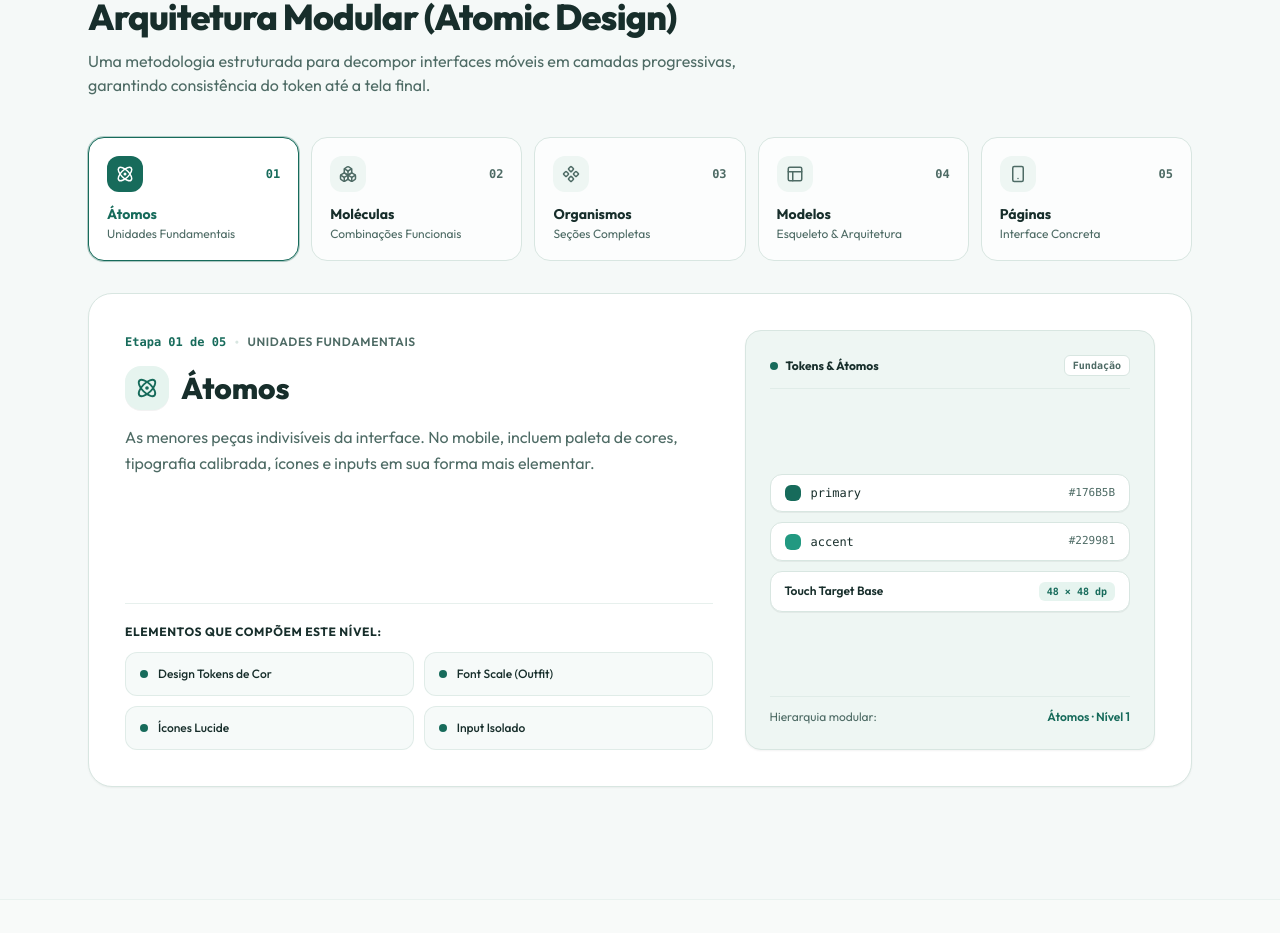
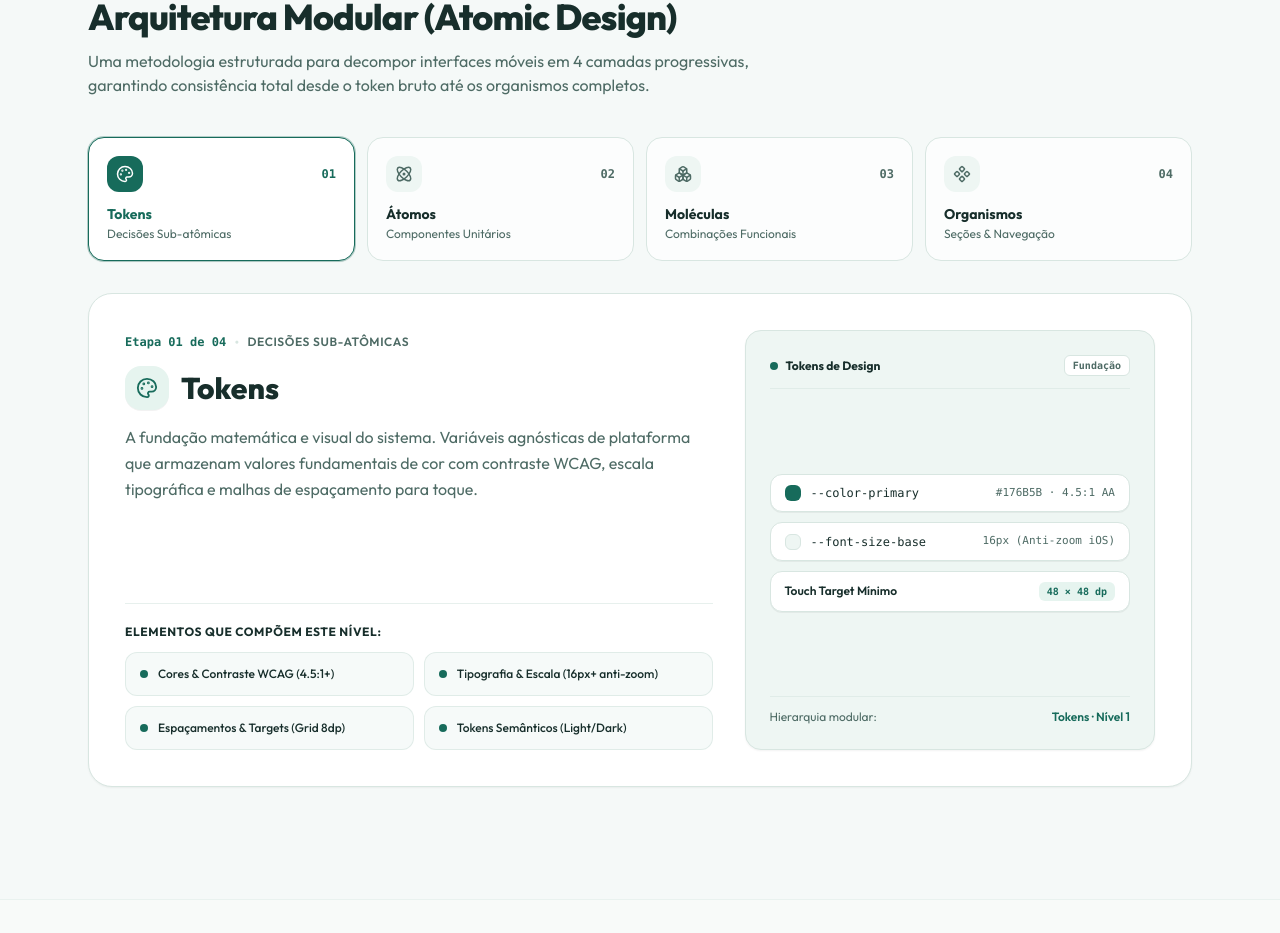
Before and after one commit to whoisnathaliamelo/hapto, a Next.js app: page /fundamentals in a window 1280 px wide. Shown: the part 2243-3176 px from the top of the page. Built offline with nearby package versions, Linux system fonts and the light colour scheme.

Commit message:
Refactor: Ajuste na divisão atomic design

```diff
--- a/components/fundamentals/atomic-architecture.tsx
+++ b/components/fundamentals/atomic-architecture.tsx
@@ -1,7 +1,7 @@
 "use client";
 
 import { useState } from "react";
-import { Atom, Boxes, Component, Layout, Smartphone } from "lucide-react";
+import { Palette, Atom, Boxes, Component } from "lucide-react";
 import { Reveal } from "@/components/reveal";
 
 export function AtomicArchitecture() {
@@ -11,71 +11,77 @@ export function AtomicArchitecture() {
     {
       step: 1,
       number: "01",
-      icon: Atom,
-      name: "Átomos",
-      tagline: "Unidades Fundamentais",
+      icon: Palette,
+      name: "Tokens",
+      tagline: "Decisões Sub-atômicas",
       description:
-        "As menores peças indivisíveis da interface. No mobile, incluem paleta de cores, tipografia calibrada, ícones e inputs em sua forma mais elementar.",
-      items: ["Design Tokens de Cor", "Font Scale (Outfit)", "Ícones Lucide", "Input Isolado"],
+        "A fundação matemática e visual do sistema. Variáveis agnósticas de plataforma que armazenam valores fundamentais de cor com contraste WCAG, escala tipográfica e malhas de espaçamento para toque.",
+      items: [
+        "Cores & Contraste WCAG (4.5:1+)",
+        "Tipografia & Escala (16px+ anti-zoom)",
+        "Espaçamentos & Targets (Grid 8dp)",
+        "Tokens Semânticos (Light/Dark)",
+      ],
       preview: {
-        title: "Tokens & Átomos",
+        title: "Tokens de Design",
         badge: "Fundação",
       },
     },
     {
       step: 2,
       number: "02",
-      icon: Boxes,
-      name: "Moléculas",
-      tagline: "Combinações Funcionais",
+      icon: Atom,
+      name: "Átomos",
+      tagline: "Componentes Unitários",
       description:
-        "Agrupamentos simples de átomos que passam a operar como uma unidade com propósito específico para o usuário.",
-      items: ["Label de Campo", "Input com Altura 48dp", "Botão de Limpeza com Ícone", "Helper Text"],
+        "Os menores blocos de interface interativa no DOM. Elementos funcionais puros estilizados pelos tokens, calibrados para assegurar alvos de toque generosos e estados táteis claros.",
+      items: [
+        "Botões (Normal, Secundário, FAB)",
+        "Inputs de Texto (Altura 48dp+)",
+        "Switches e Checkboxes",
+        "Ícones Ergonômicos com Padding",
+      ],
       preview: {
-        title: "Molécula de Formulário",
+        title: "Átomos Interativos",
         badge: "Unidade",
       },
     },
     {
       step: 3,
       number: "03",
-      icon: Component,
-      name: "Organismos",
-      tagline: "Seções Completas",
+      icon: Boxes,
+      name: "Moléculas",
+      tagline: "Combinações Funcionais",
       description:
-        "Componentes mais complexos que combinam moléculas e átomos para formar uma seção autônoma e reconhecível da interface.",
-      items: ["Bottom Navigation Bar", "Cabeçalho de Aplicação", "Card com Ações e Badges", "Barra de Busca"],
+        "Agrupamentos de átomos trabalhando em conjunto com um propósito funcional específico. Resolvem tarefas imediatas como busca, filtragem e entrada de dados sem sobrecarregar o usuário.",
+      items: [
+        "Barra de Busca com Botão Limpar",
+        "Cards Informativos Táteis",
+        "Campos com Label & Helper Text",
+        "Controles Segmentados & Chips",
+      ],
       preview: {
-        title: "Organismo de Navegação",
-        badge: "Seção",
+        title: "Moléculas Compostas",
+        badge: "Função",
       },
     },
     {
       step: 4,
       number: "04",
-      icon: Layout,
-      name: "Modelos",
-      tagline: "Esqueleto & Arquitetura",
+      icon: Component,
+      name: "Organismos",
+      tagline: "Seções & Navegação",
       description:
-        "A estrutura de layout em nível de wireframe. Define a distribuição espacial, o grid de 8dp e as zonas de alcance sem os dados definitivos.",
-      items: ["Grid Mobile de 8dp", "Zonas do Polegar Marcadas", "Esqueleto de Cards", "Hierarquia de Rolagem"],
+        "Estruturas completas e autônomas da interface formadas pela combinação de moléculas e átomos. Gerenciam os fluxos essenciais de navegação e feedback móvel na zona do polegar.",
+      items: [
+        "Bottom Navigation (Zona Natural)",
+        "Top App Bar com Ações",
+        "Alertas e Snackbars Táteis",
+        "Modais e Bottom Sheets",
+      ],
       preview: {
-        title: "Template Estrutural",
-        badge: "Layout",
-      },
-    },
-    {
-      step: 5,
-      number: "05",
-      icon: Smartphone,
-      name: "Páginas",
-      tagline: "Interface Concreta",
-      description:
-        "O produto final entregue ao usuário, com conteúdo dinâmico, estados de feedback tátil e interações reais prontas para produção.",
-      items: ["Dados Reais Preenchidos", "Micro-interações Ativas", "Acessibilidade Validada", "Feedback Háptico/Tátil"],
-      preview: {
-        title: "Tela em Produção",
-        badge: "Final",
+        title: "Organismo de Interface",
+        badge: "Seção",
       },
     },
   ];
@@ -95,13 +101,13 @@ export function AtomicArchitecture() {
               Arquitetura Modular (Atomic Design)
             </h2>
             <p className="mt-3 text-base text-muted">
-              Uma metodologia estruturada para decompor interfaces móveis em camadas progressivas, garantindo consistência do token até a tela final.
+              Uma metodologia estruturada para decompor interfaces móveis em 4 camadas progressivas, garantindo consistência total desde o token bruto até os organismos completos.
             </p>
           </div>
         </Reveal>
 
         <Reveal delay={0.15} className="mt-10">
-          <div className="grid grid-cols-2 gap-3 sm:grid-cols-3 lg:grid-cols-5 items-stretch">
+          <div className="grid grid-cols-2 gap-3 sm:grid-cols-4 items-stretch">
             {steps.map((item) => {
               const Icon = item.icon;
               const isActive = activeStep === item.step;
@@ -149,7 +155,7 @@ export function AtomicArchitecture() {
                 <div>
                   <div className="flex items-center gap-2">
                     <span className="font-mono text-xs font-bold text-primary">
-                      Etapa {current.number} de 05
+                      Etapa {current.number} de 04
                     </span>
                     <span className="text-line">•</span>
                     <span className="text-xs font-semibold uppercase tracking-wider text-muted">
@@ -211,77 +217,87 @@ export function AtomicArchitecture() {
                         <div className="flex items-center justify-between rounded-xl border border-line bg-surface px-3.5 py-2.5 shadow-2xs">
                           <div className="flex items-center gap-2.5">
                             <span className="size-4 rounded-md bg-primary" />
-                            <span className="text-xs font-mono font-medium text-ink">primary</span>
+                            <span className="text-xs font-mono font-medium text-ink">--color-primary</span>
                           </div>
-                          <span className="font-mono text-[11px] text-muted">#176B5B</span>
+                          <span className="font-mono text-[11px] text-muted">#176B5B · 4.5:1 AA</span>
                         </div>
                         <div className="flex items-center justify-between rounded-xl border border-line bg-surface px-3.5 py-2.5 shadow-2xs">
                           <div className="flex items-center gap-2.5">
-                            <span className="size-4 rounded-md bg-accent" />
-                            <span className="text-xs font-mono font-medium text-ink">accent</span>
+                            <span className="size-4 rounded-md bg-surface-raised border border-line" />
+                            <span className="text-xs font-mono font-medium text-ink">--font-size-base</span>
                           </div>
-                          <span className="font-mono text-[11px] text-muted">#229981</span>
+                          <span className="font-mono text-[11px] text-muted">16px (Anti-zoom iOS)</span>
                         </div>
                         <div className="flex items-center justify-between rounded-xl border border-line bg-surface px-3.5 py-2.5 shadow-2xs">
-                          <span className="text-xs font-semibold text-ink">Touch Target Base</span>
+                          <span className="text-xs font-semibold text-ink">Touch Target Mínimo</span>
                           <span className="rounded-md bg-primary-light px-2 py-0.5 text-[10px] font-bold text-primary font-mono">48 × 48 dp</span>
                         </div>
                       </div>
                     )}
 
                     {current.step === 2 && (
-                      <div className="w-full space-y-2">
-                        <label className="text-xs font-semibold text-ink">E-mail Corporativo</label>
-                        <div className="flex h-12 items-center justify-between rounded-xl border border-line bg-surface px-3.5 shadow-2xs">
-                          <span className="text-xs text-ink font-medium">usuario@empresa.com</span>
-                          <span className="rounded-md bg-surface-raised px-2 py-1 text-[10px] font-mono text-muted">
-                            Clear
+                      <div className="w-full space-y-3">
+                        <div className="flex items-center justify-between rounded-xl border border-line bg-surface p-3 shadow-2xs">
+                          <div className="flex flex-col">
+                            <span className="text-xs font-bold text-ink">Botão Primário</span>
+                            <span className="text-[10px] text-muted">Touch target 48dp</span>
+                          </div>
+                          <span className="inline-flex h-10 items-center justify-center px-4 rounded-xl bg-primary text-xs font-bold text-on-primary shadow-xs">
+                            Ação
                           </span>
                         </div>
-                        <span className="text-[11px] text-muted block">Rótulo + Campo tátil (48dp) + Ação combinados</span>
+                        <div className="flex items-center justify-between rounded-xl border border-line bg-surface p-3 shadow-2xs">
+                          <div className="flex flex-col">
+                            <span className="text-xs font-bold text-ink">Switch Ergonômico</span>
+                            <span className="text-[10px] text-muted">Alternância tátil</span>
+                          </div>
+                          <div className="relative inline-flex h-6 w-11 items-center rounded-full bg-primary p-0.5">
+                            <div className="size-5 rounded-full bg-surface shadow-xs translate-x-5 transition-transform" />
+                          </div>
+                        </div>
                       </div>
                     )}
 
                     {current.step === 3 && (
-                      <div className="w-full rounded-2xl border border-line bg-surface p-4 shadow-xs">
-                        <div className="flex items-center justify-between pb-3 border-b border-line/40">
-                          <span className="text-xs font-bold text-ink">Bottom Navigation</span>
-                          <span className="text-[10px] font-mono text-primary font-bold">h-16 (64dp)</span>
+                      <div className="w-full space-y-2.5">
+                        <div className="rounded-xl border border-line bg-surface p-3 shadow-2xs space-y-1.5">
+                          <div className="text-[11px] font-bold text-ink flex items-center justify-between">
+                            <span>Barra de Busca</span>
+                            <span className="text-[10px] font-mono text-primary font-semibold">Ícone + Input + Ação</span>
+                          </div>
+                          <div className="flex h-11 items-center justify-between rounded-lg border border-line bg-surface-raised px-3 text-xs">
+                            <span className="text-muted flex items-center gap-2">
+                              <span className="size-1.5 rounded-full bg-primary" />
+                              Pesquisar componente...
+                            </span>
+                            <span className="rounded bg-surface px-1.5 py-0.5 text-[10px] font-mono text-muted border border-line">
+                              Limpar
+                            </span>
+                          </div>
                         </div>
-                        <div className="mt-3 grid grid-cols-4 gap-1 text-center text-[11px] font-semibold text-muted">
-                          <span className="rounded-lg bg-primary-light py-2 text-primary font-bold">Início</span>
-                          <span className="py-2">Tokens</span>
-                          <span className="py-2">Testes</span>
-                          <span className="py-2">Docs</span>
+                        <div className="flex items-center justify-between rounded-xl border border-line bg-surface px-3 py-2 text-xs">
+                          <span className="font-medium text-ink">Card Informativo Tátil</span>
+                          <span className="text-[10px] text-primary font-bold">Feedback total</span>
                         </div>
                       </div>
                     )}
 
                     {current.step === 4 && (
-                      <div className="w-full space-y-2.5 rounded-2xl border border-dashed border-line bg-surface/50 p-4">
-                        <div className="h-4 w-1/3 rounded bg-line/60" />
-                        <div className="h-9 w-full rounded-xl bg-line/35" />
-                        <div className="grid grid-cols-2 gap-2">
-                          <div className="h-14 rounded-xl bg-line/25" />
-                          <div className="h-14 rounded-xl bg-line/25" />
+                      <div className="w-full rounded-2xl border border-line bg-surface p-4 shadow-xs space-y-3">
+                        <div className="flex items-center justify-between pb-2 border-b border-line/40">
+                          <span className="text-xs font-bold text-ink">Bottom Navigation</span>
+                          <span className="text-[10px] font-mono text-primary font-bold">Zona Natural · 64dp</span>
                         </div>
-                        <div className="h-10 w-full rounded-xl bg-line/30" />
-                      </div>
-                    )}
-
-                    {current.step === 5 && (
-                      <div className="w-full rounded-2xl border border-primary/30 bg-surface p-4 shadow-xs space-y-3">
-                        <div className="flex items-center justify-between">
-                          <span className="text-xs font-bold text-ink">Painel de Métricas</span>
-                          <span className="size-2 rounded-full bg-emerald-500 animate-pulse" />
+                        <div className="grid grid-cols-4 gap-1 text-center text-[11px] font-semibold text-muted">
+                          <span className="rounded-lg bg-primary-light py-2 text-primary font-bold">Início</span>
+                          <span className="py-2">Tokens</span>
+                          <span className="py-2">Átomos</span>
+                          <span className="py-2">Mais</span>
                         </div>
-                        <div className="rounded-xl border border-line bg-surface-raised p-3">
-                          <span className="text-[11px] text-muted block">Status do Sistema</span>
-                          <strong className="text-xs font-bold text-ink">100% de conformidade tátil móvel</strong>
+                        <div className="flex items-center justify-between rounded-xl bg-surface-raised p-2 text-[11px]">
+                          <span className="text-muted">Top App Bar / Header</span>
+                          <span className="font-semibold text-ink">Ações de topo</span>
                         </div>
-                        <button type="button" className="w-full h-11 rounded-xl bg-primary text-xs font-bold text-on-primary shadow-xs">
-                          Acessar Componentes
-                        </button>
                       </div>
                     )}
                   </div>
@@ -289,11 +305,10 @@ export function AtomicArchitecture() {
                   <div className="border-t border-line/60 pt-3 flex items-center justify-between text-xs">
                     <span className="text-muted">Hierarquia modular:</span>
                     <span className="font-semibold text-primary">
-                      {current.step === 1 && "Átomos · Nível 1"}
-                      {current.step === 2 && "Moléculas · Nível 2"}
-                      {current.step === 3 && "Organismos · Nível 3"}
-                      {current.step === 4 && "Modelos · Nível 4"}
-                      {current.step === 5 && "Páginas · Nível 5"}
+                      {current.step === 1 && "Tokens · Nível 1"}
+                      {current.step === 2 && "Átomos · Nível 2"}
+                      {current.step === 3 && "Moléculas · Nível 3"}
+                      {current.step === 4 && "Organismos · Nível 4"}
                     </span>
                   </div>
                 </div>
```
